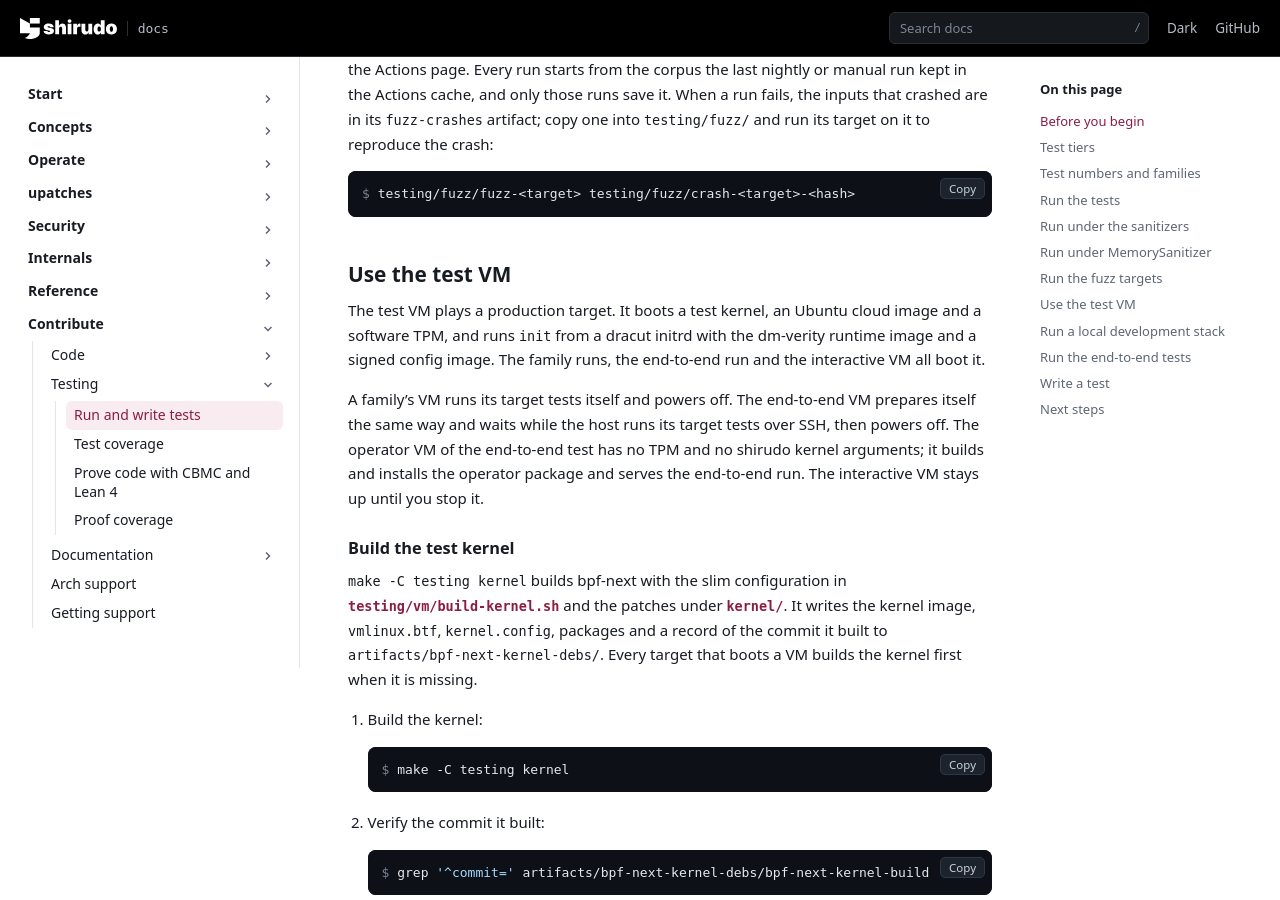
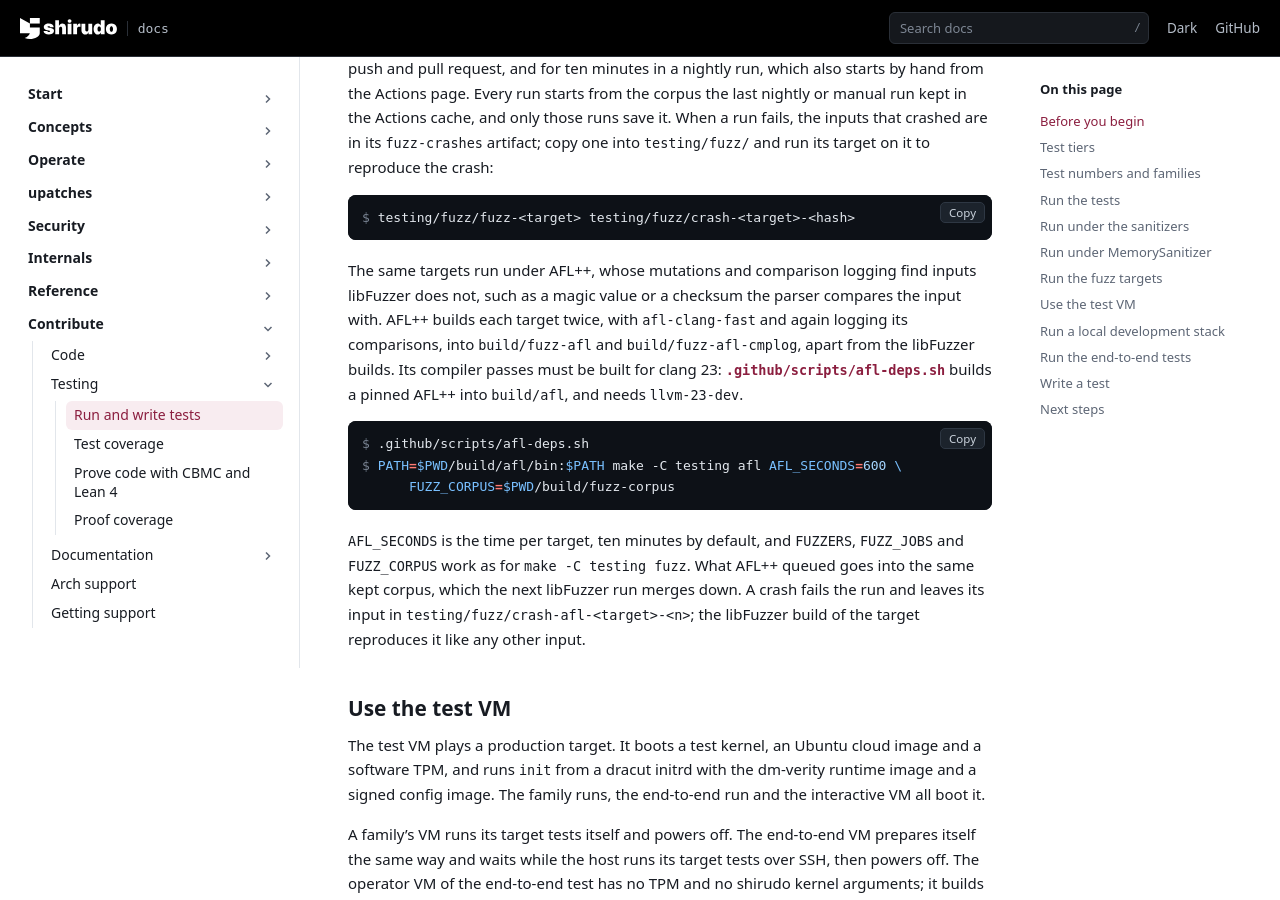
Before and after one commit to AliBashaSY/shirudo, a Sphinx documentation site: the page built from Documentation/contribute/testing/testing.rst, in a window 1280 px wide and 900 px high, scrolled down 6698 px. Built offline with Sphinx 7.4.7, drawn with Linux system fonts in a browser that asks for light colours; pages that are not in the unit, such as notebooks, are missing from menus; some of the changed text lies outside the part shown.

Commit message:
fuzz: run the targets under AFL++ as well
The fuzz targets run under libFuzzer only. AFL++ searches differently:
it logs the comparisons a target makes and splices the values it saw
into inputs, which finds the magic values and checksums the parsers
compare their input with, an ELF or tar magic, a tar header checksum, a
sha256: prefix, a JSON key, a TPM tag, where libFuzzer's mutations take
long. Each engine finds inputs the other does not.

make -C testing afl builds every target twice with afl-clang-fast, which
takes the libFuzzer entry point as it is, into build/fuzz-afl and, with
its comparisons logged, build/fuzz-afl-cmplog, apart from the libFuzzer
builds. testing/fuzz/afl.sh then runs afl-fuzz on each for AFL_SECONDS,
ten minutes by default, with the logging build beside it, FUZZ_JOBS at a
time, as run.sh does. It starts from the seed corpus and what
FUZZ_CORPUS kept, puts what it queued back there under libFuzzer's
names, for the next libFuzzer run to merge down, and leaves each crash
in testing/fuzz/crash-afl-<target>-<n>.

AFL++'s compiler passes must be built for the clang the targets are
built with, and no AFL++ release takes LLVM 23 yet. afl-deps.sh builds
commit d0070729 of its stable branch, from 2026-10-19, the newest stable
merge older than two weeks, from GitHub's archive checked against its
sha256, into build/afl, and rebuilds only for another commit or LLVM.

Here, json, oci-ref and attest ran 20 seconds each: 2471785, 1088397
and 6837 runs, 836, 134 and 103 inputs, no crash, and a libFuzzer run
of json on the kept corpus merged the 836 down to 817. A run of
afl-deps.sh downloaded, checked and built AFL++, and a second reused it.

Signed-off-by: Daniel Borkmann <daniel@iogearbox.net>

```diff
--- a/Documentation/contribute/testing/testing.rst
+++ b/Documentation/contribute/testing/testing.rst
@@ -92,8 +92,8 @@ Test tiers
    * - Fuzz
      - :src:`testing/fuzz/`
      - On the build host, under libFuzzer with ASan and UBSan, or with
-       MSan
-     - ``make -C testing fuzz``
+       MSan, and under AFL++
+     - ``make -C testing fuzz``, ``make -C testing afl``
    * - Proofs
      - :src:`testing/proofs/`
      - On the build host, with CBMC and Lean 4, about an hour for all
@@ -379,6 +379,28 @@ inputs that crashed are in its ``fuzz-crashes`` artifact; copy one into
 .. code-block:: console
 
    $ testing/fuzz/fuzz-<target> testing/fuzz/crash-<target>-<hash>
+
+The same targets run under AFL++, whose mutations and comparison
+logging find inputs libFuzzer does not, such as a magic value or a
+checksum the parser compares the input with. AFL++ builds each target
+twice, with ``afl-clang-fast`` and again logging its comparisons, into
+``build/fuzz-afl`` and ``build/fuzz-afl-cmplog``, apart from the
+libFuzzer builds. Its compiler passes must be built for clang 23:
+:src:`.github/scripts/afl-deps.sh` builds a pinned AFL++ into
+``build/afl``, and needs ``llvm-23-dev``.
+
+.. code-block:: console
+
+   $ .github/scripts/afl-deps.sh
+   $ PATH=$PWD/build/afl/bin:$PATH make -C testing afl AFL_SECONDS=600 \
+         FUZZ_CORPUS=$PWD/build/fuzz-corpus
+
+``AFL_SECONDS`` is the time per target, ten minutes by default, and
+``FUZZERS``, ``FUZZ_JOBS`` and ``FUZZ_CORPUS`` work as for
+``make -C testing fuzz``. What AFL++ queued goes into the same kept
+corpus, which the next libFuzzer run merges down. A crash fails the run
+and leaves its input in ``testing/fuzz/crash-afl-<target>-<n>``; the
+libFuzzer build of the target reproduces it like any other input.
 
 Use the test VM
 ---------------
--- a/Documentation/reference/cheat-sheet.rst
+++ b/Documentation/reference/cheat-sheet.rst
@@ -466,11 +466,14 @@ Boot the interactive test VM, log in and stop it:
    $ make -C testing vm-ssh
    $ make -C testing vm-stop
 
-Run the fuzz targets for a minute each:
+Run the fuzz targets for a minute each, or under AFL++ for ten minutes
+each:
 
 .. code-block:: console
 
    $ make -C testing fuzz FUZZ_SECONDS=60
+   $ .github/scripts/afl-deps.sh
+   $ PATH=$PWD/build/afl/bin:$PATH make -C testing afl
 
 Render and serve the documentation, and check it against the code
 (:doc:`/contribute/documentation/writing-docs`):
```
Also changed, not shown: .agents/skills/fuzz-target/SKILL.md, .agents/skills/testing/SKILL.md, 4 other files.
